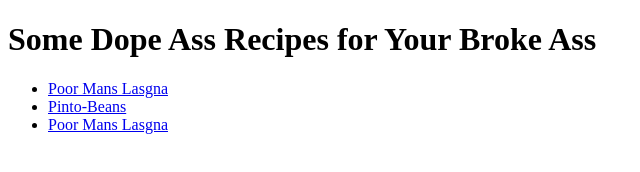
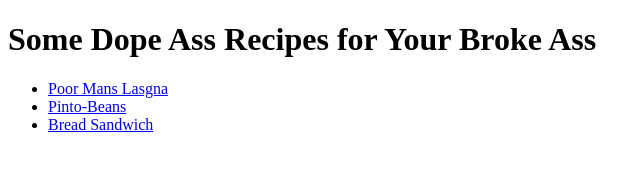
Before and after one commit to Mohwah91/odin-recipes, a plain HTML site: page index.html in a window 1280 px wide. Shown: the full height of the page, 0-640 px from the left. Drawn offline with Linux system fonts and the light colour scheme.

Commit message:
Some changes to index

```diff
--- a/index.html
+++ b/index.html
@@ -11,7 +11,7 @@
     <ul>
         <li><a href="./recipes/poor-lasgna.html">Poor Mans Lasgna</a></li>
         <li><a href="./recipes/pinto-beans.html">Pinto-Beans</a></li>
-        <li><a href="./recipes/bread-sandwich.html">Poor Mans Lasgna</a></li>
+        <li><a href="./recipes/bread-sandwich.html">Bread Sandwich</a></li>
     </ul>
 </body>
 </html>
```
